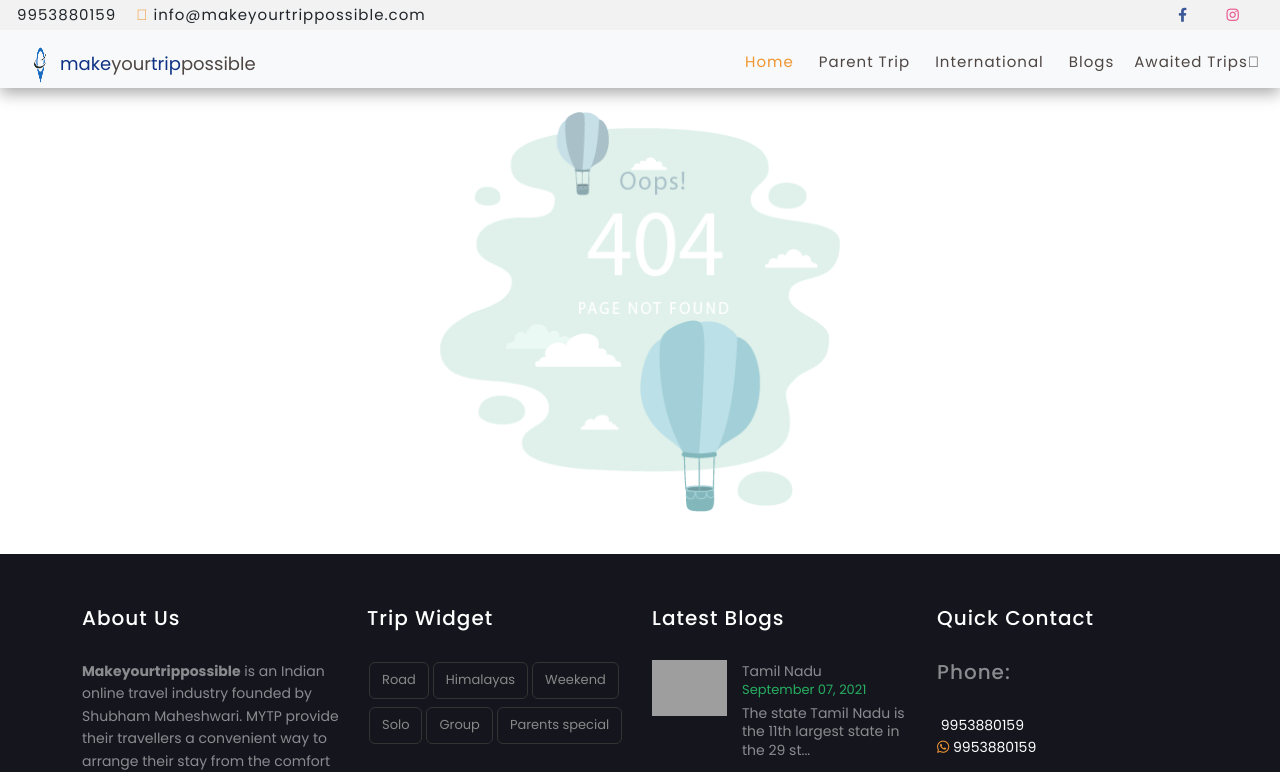
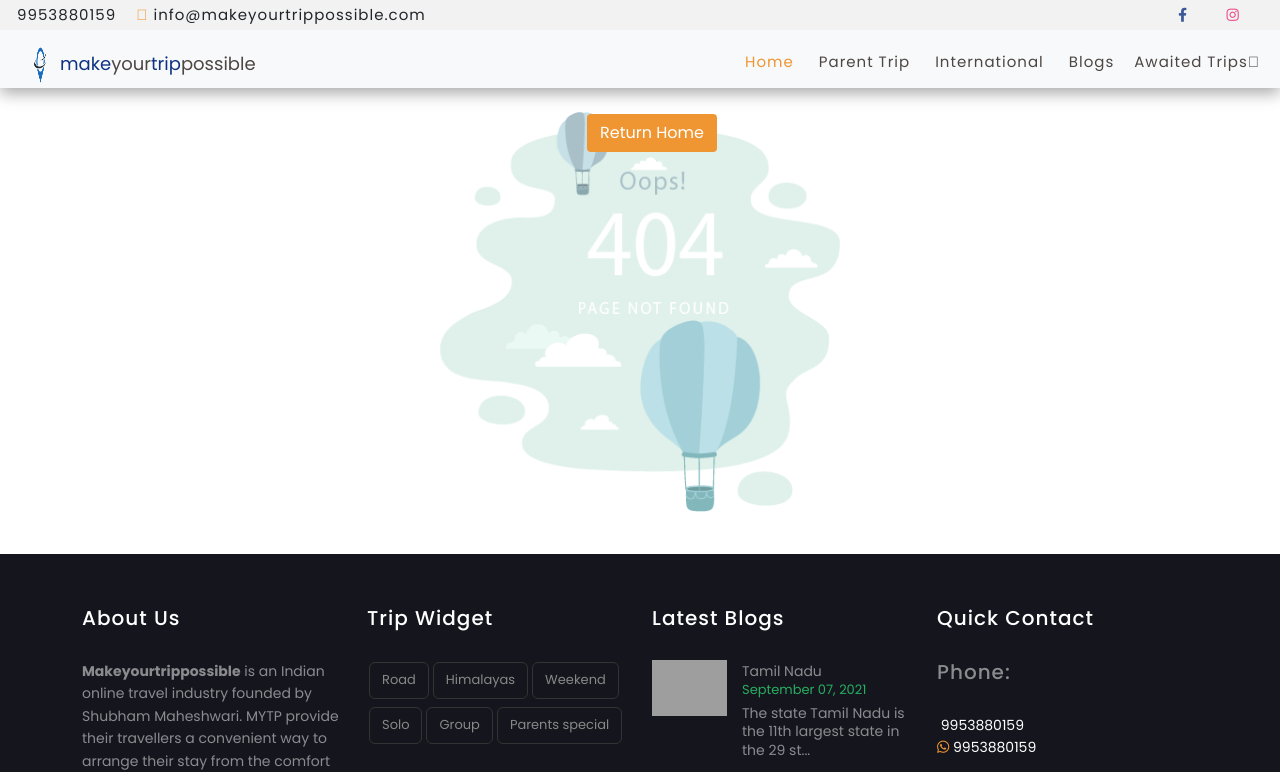
Before and after one commit to OneEyeHealer/MakeMyTripPossible, a React (Create React App) app: page /not-found in a window 1280 px wide. Shown: the top 772 px of the page. Built offline with nearby package versions, Linux system fonts and the light colour scheme; grey boxes are pictures that could not be loaded; some icons are missing.

Commit message:
redirect fix and not found fix

```diff
--- a/src/shared/components/Banner/TitleBanner.js
+++ b/src/shared/components/Banner/TitleBanner.js
@@ -14,10 +14,10 @@ const TitleBanner = (props) => {
       <h2 style={Style}>{props.title}</h2>
       {props.DetailTrip && (
         <div className="Gitbtn">
-          <a href="/">
+          <a href="/inquiry-page">
             <button className="btn ccGegr">Trip Itineray</button>
           </a>
-          <a href="/">
+          <a href="/inquiry-page">
             <button className="btn ccGegr">Book Now</button>
           </a>
         </div>
--- a/src/shared/components/Navigation/NavLinks.js
+++ b/src/shared/components/Navigation/NavLinks.js
@@ -33,20 +33,20 @@ const NavLinks = ({ logo }) => {
           <Link to="/">&nbsp;Home</Link>
         </li>
         <li>
-          <Link to="/">&nbsp;Parent Trip</Link>
+          <Link to="/parent-trip">&nbsp;Parent Trip</Link>
         </li>
         <li>
-          <Link to="/">&nbsp;International</Link>
+          <Link to="/international">&nbsp;International</Link>
         </li>
         <li>
-          <Link to="/">&nbsp;Blogs</Link>
+          <Link to="/blogs">&nbsp;Blogs</Link>
         </li>
         <li className="dropdown">
           <label htmlFor="drop-2" className="toggle text-light">
             Awaited Trips
             <span className="fad fa-angle-down" aria-hidden="true"></span>
           </label>
-          <Link to="/">
+          <Link to="/awated-trips">
             Awaited Trips
             <span className="fad fa-angle-down" aria-hidden="true"></span>
           </Link>
--- a/src/shared/components/UIElements/Contact.js
+++ b/src/shared/components/UIElements/Contact.js
@@ -13,7 +13,7 @@ const Contact = (props) => {
   });
   const { firstName, phone, email, destination } = data;
 
-  const { cl_whatsapp } = useContext(dataContext).contacts;
+  const { cl_whatsapp, cl_call } = useContext(dataContext).contacts;
   const handleBooking = (e) => {
     setData({ ...data, [e.target.name]: e.target.value });
   };
@@ -33,7 +33,9 @@ const Contact = (props) => {
         }
       );
       await response.json();
-    notify("Your Response has been submitted. We will contact you Shortly !!");
+      notify(
+        "Your Response has been submitted. We will contact you Shortly !!"
+      );
       setData({
         ...data,
         firstName: "",
@@ -124,7 +126,7 @@ const Contact = (props) => {
         </a>
       </div>
       <div className="call-now-contact">
-        <a href="tel:8178500967" className="btn btn-dark" rel="noreferrer">
+        <a href={`tel:${cl_call}`} className="btn btn-dark" rel="noreferrer">
           <i className="fa fa-phone"></i> Call Now
         </a>
       </div>
--- a/src/shared/components/UIElements/NotFound.css
+++ b/src/shared/components/UIElements/NotFound.css
@@ -1,3 +1,8 @@
+.return-home-btn {
+  position: absolute;
+  display: flex;
+  justify-content: center;
+}
 .notFound-space {
   padding: 8em 0 3em 0;
   text-align: center;
--- a/src/shared/components/UIElements/NotFound.js
+++ b/src/shared/components/UIElements/NotFound.js
@@ -1,9 +1,30 @@
 import React from "react";
 import "./NotFound.css";
+import { Link } from "react-router-dom";
 const NotFound = () => {
   return (
     <>
       <div className="container notFound-space">
+        <div className="container return-home-btn">
+          <button
+            type="submit"
+            className="btn"
+            style={{
+              backgroundColor: "rgb(239, 150, 50)",
+              color: "rgb(255, 255, 255)",
+            }}
+          >
+            <Link
+              to="/"
+              style={{
+                color: "rgb(255, 255, 255)",
+              }}
+            >
+              {" "}
+              Return Home
+            </Link>
+          </button>
+        </div>
         <img src="/img/MakeYourTripPossible_not_found_banner.png" alt="" />
       </div>
     </>
```
Also changed, not shown: 1 other file (tests, documents, lock files or other folders).
